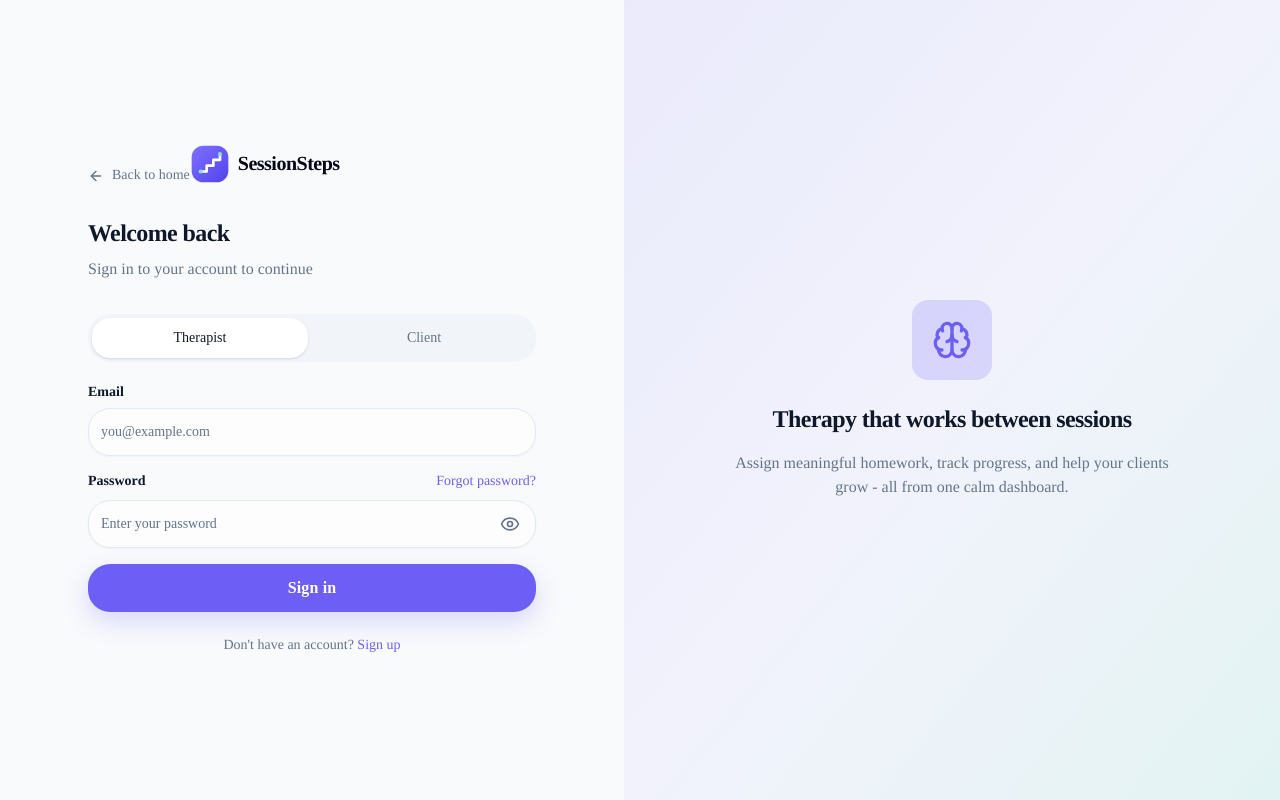
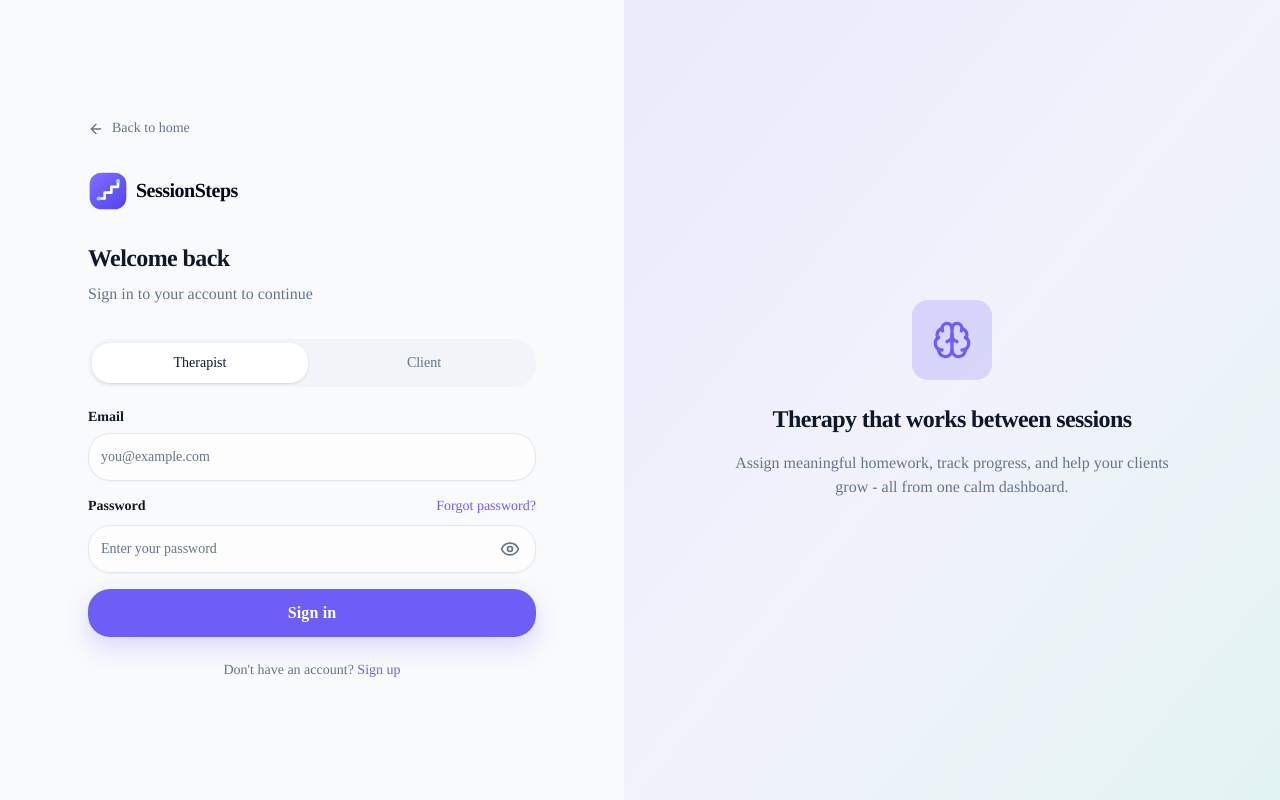
Before and after one commit to tacosundays/v0-therapist-saas-prototype, a Next.js app: page /login in a window 1280 px wide. Built offline with nearby package versions, Linux system fonts and the light colour scheme; no server answers.

Commit message:
Keep auth logo clear of back navigation

```diff
--- a/components/brand/sessionsteps-logo.tsx
+++ b/components/brand/sessionsteps-logo.tsx
@@ -24,7 +24,7 @@ export function SessionStepsLogo({
   showTagline = false,
 }: SessionStepsLogoProps) {
   return (
-    <span className={cn("inline-flex items-center gap-2", className)}>
+    <span className={cn("flex items-center gap-2", className)}>
       <SessionStepsMark className={cn("h-10 w-10", markClassName)} title="SessionSteps logo" />
       <span className="min-w-0">
         <span className={cn("block text-xl font-bold tracking-tight text-slate-950", wordmarkClassName)}>
```
Also changed, not shown: 1 other file (tests, documents, lock files or other folders).
